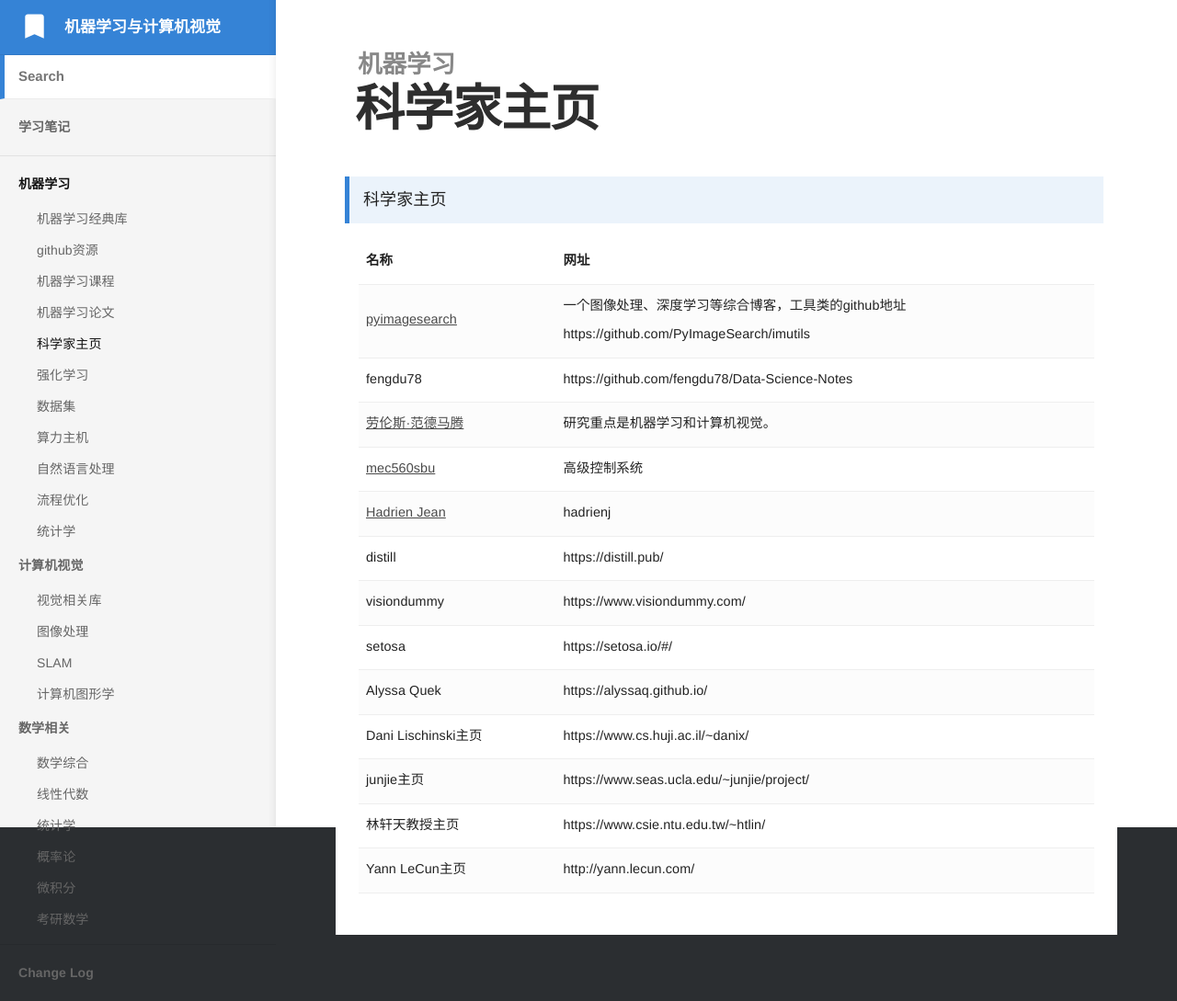
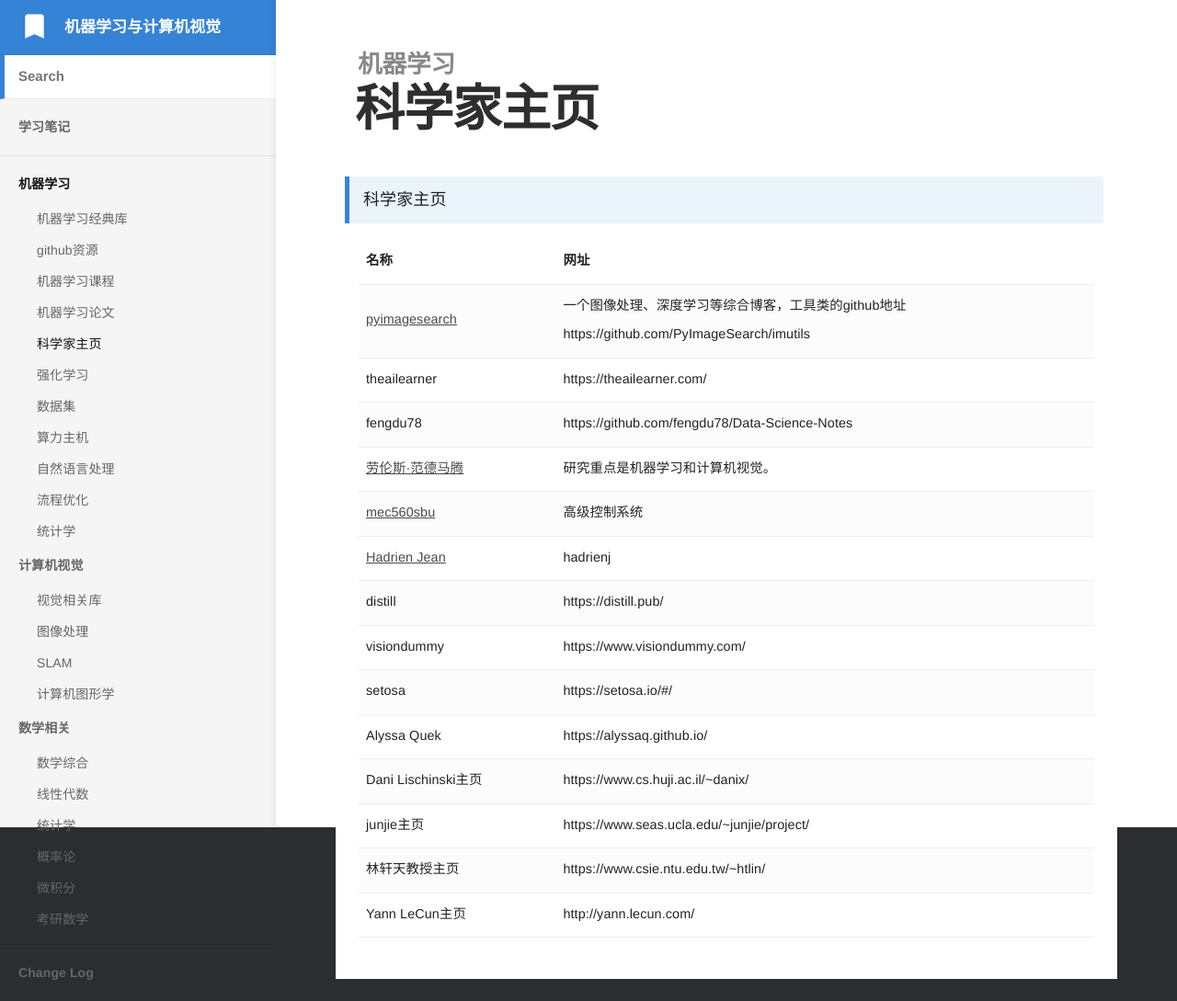
Before and after one commit to bashendixie/Machine_Learning_Notes, a Jekyll site: the page built from _docs/1、机器学习/科学家主页.md, in a window 1280 px wide. Shown: the whole page at 92% size. Built offline with Jekyll 4.4.1, drawn with Linux system fonts in a browser that asks for light colours; some web fonts are replaced.

Commit message:
no message

```diff
--- a/_docs/1、机器学习/科学家主页.md
+++ b/_docs/1、机器学习/科学家主页.md
@@ -19,6 +19,8 @@
 				</strong>
 			</td>
 		</tr>
+
+
 		<tr>
 			<td>
 				<a href="https://pyimagesearch.com/start-here/" target="_balnk">pyimagesearch</a>
@@ -26,6 +28,14 @@
 			<td>
 				一个图像处理、深度学习等综合博客，工具类的github地址<br/>
 				https://github.com/PyImageSearch/imutils
+			</td>
+		</tr>
+		<tr>
+			<td>
+				theailearner
+			</td>
+			<td>
+				https://theailearner.com/
 			</td>
 		</tr>
 		<tr>
```
